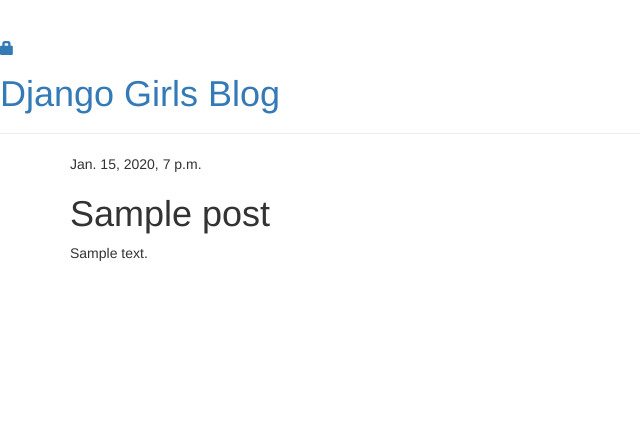
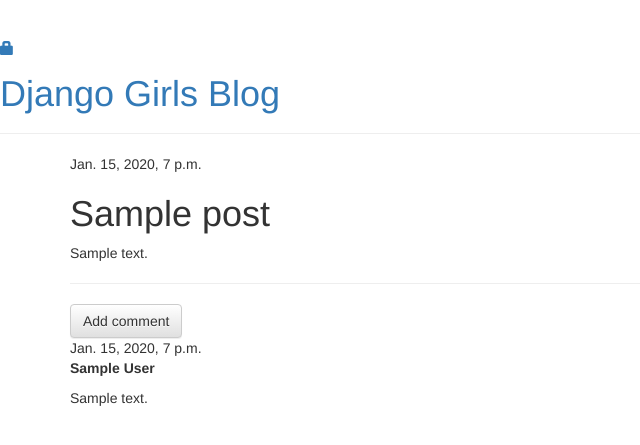
Before and after one commit to min-ji-kim/djangogirls-tutorial, a Django app: page /post/1/ in a window 1280 px wide. Shown: the top 445 px of the page, without its empty margins (0-640 px from the left). Run offline with Django 3.2, Linux system fonts and the light colour scheme; tables that the repository leaves empty hold one stand-in row (values such as "Sample post"); some libraries are stand-ins or nearby versions.

Commit message:
Add comment function

```diff
--- a/blog/admin.py
+++ b/blog/admin.py
@@ -1,6 +1,6 @@
 from django.contrib import admin
-from .models import Post
-
+from .models import Post, Comment
 
 admin.site.register(Post)
+admin.site.register(Comment)
 # Register your models here.
--- a/blog/models.py
+++ b/blog/models.py
@@ -14,3 +14,20 @@ class Post(models.Model):
 
     def __str__(self):
         return self.title
+
+    def approved_comments(self):
+        return self.comments.filter(approved_comment=True)
+
+class Comment(models.Model):
+    post = models.ForeignKey('blog.Post', related_name='comments')
+    author = models.CharField(max_length=200)
+    text = models.TextField()
+    created_date = models.DateTimeField(default=timezone.now)
+    approved_comment = models.BooleanField(default=False)
+
+    def approve(self):
+        self.approved_comment = True
+        self.save()
+
+    def __str__(self):
+        return self.text
--- a/blog/templates/blog/post_detail.html
+++ b/blog/templates/blog/post_detail.html
@@ -16,4 +16,26 @@
         <h1>{{ post.title }}</h1>
         <p>{{ post.text|linebreaksbr }}</p>
     </div>
+    <hr>
+    <a class="btn btn-default" href="{% url 'add_comment_to_post' pk=post.pk %}">Add comment</a>
+    {% for comment in post.comments.all %}
+    {% if user.is_authenticated or comment.approved_comment %}
+    <div class="comment">
+        <div class="date">
+            {{ comment.created_date }}
+            {% if not comment.approved_comment %}
+                <a class="btn btn-default" href="{% url 'comment_remove' pk=comment.pk %}"><span class="glyphicon glyphicon-remove"></span></a>
+                <a class="btn btn-default" href="{% url 'comment_approve' pk=comment.pk %}"><span class="glyphicon glyphicon-ok"></span></a>
+            {% endif %}
+        </div>
+        <strong>{{ comment.author }}</strong>
+        <p>{{ comment.text|linebreaks }}</p>
+    </div>
+    {% endif %}
+{% empty %}
+    <p>No comments here yet :(</p>
+{% endfor %}
+
+
+
 {% endblock %}
--- a/blog/templates/blog/post_list.html
+++ b/blog/templates/blog/post_list.html
@@ -8,6 +8,8 @@
             </div>
               <h1><a href="{% url 'post_detail' pk=post.pk %}">{{ post.title }}</a></h1>
               <p>{{ post.text|linebreaksbr }}</p>
+        <a href="{% url 'post_detail' pk=post.pk %}">Comments: {{ post.approved_comments.count }}</a>
+
         </div>
     {% endfor %}
 {% endblock %}
--- a/blog/urls.py
+++ b/blog/urls.py
@@ -24,5 +24,7 @@ urlpatterns = [
     url(r'^drafts/$', views.post_draft_list, name='post_draft_list'),
     url(r'post/(?P<pk>\d+)/publish/$', views.post_publish, name='post_publish'),
     url(r'^post/(?P<pk>\d+)/remove/$', views.post_remove, name='post_remove'),
-
+    url(r'^post/(?P<pk>\d+)/comment/$', views.add_comment_to_post, name='add_comment_to_post'),
+url(r'^comment/(?P<pk>\d+)/approve/$', views.comment_approve, name='comment_approve'),
+url(r'^comment/(?P<pk>\d+)/remove/$', views.comment_remove, name='comment_remove'),
 ]
--- a/blog/views.py
+++ b/blog/views.py
@@ -1,7 +1,7 @@
 from django.shortcuts import render, get_object_or_404, redirect
 from django.utils import timezone
-from .models import Post
-from .forms import PostForm
+from .models import Post, Comment
+from .forms import PostForm, CommentForm
 from django.contrib.auth.decorators import login_required
 
 def post_list(request):
@@ -55,3 +55,28 @@ def post_remove(request, pk):
     post = get_object_or_404(Post, pk=pk)
     post.delete()
     return redirect('post_list')
+
+def add_comment_to_post(request, pk):
+    post = get_object_or_404(Post, pk=pk)
+    if request.method == "POST":
+        form = CommentForm(request.POST)
+        if form.is_valid():
+            comment = form.save(commit=False)
+            comment.post = post
+            comment.save()
+            return redirect('post_detail', pk=post.pk)
+    else:
+        form = CommentForm()
+    return render(request, 'blog/add_comment_to_post.html', {'form':form})
+
+@login_required
+def comment_approve(request, pk):
+    comment = get_object_or_404(Comment, pk=pk)
+    comment.approve()
+    return redirect('post_detail', pk=comment.post.pk)
+
+@login_required
+def comment_remove(request, pk):
+    comment = get_object_or_404(Comment, pk=pk)
+    comment.delete()
+    return redirect('post_detail', pk=comment.post.pk)
```
Also changed, not shown: blog/forms.py (+7 -1 lines), blog/templates/blog/add_comment_to_post.html (added, +9 -0 lines), blog/migrations/0002_comment.py (added).
